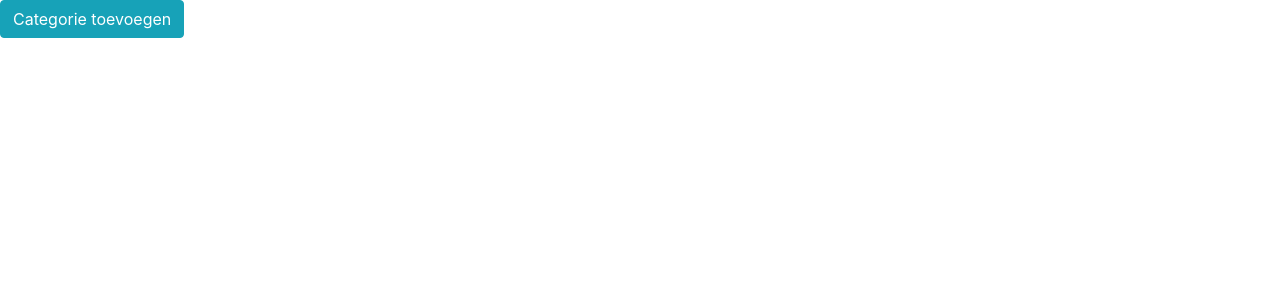
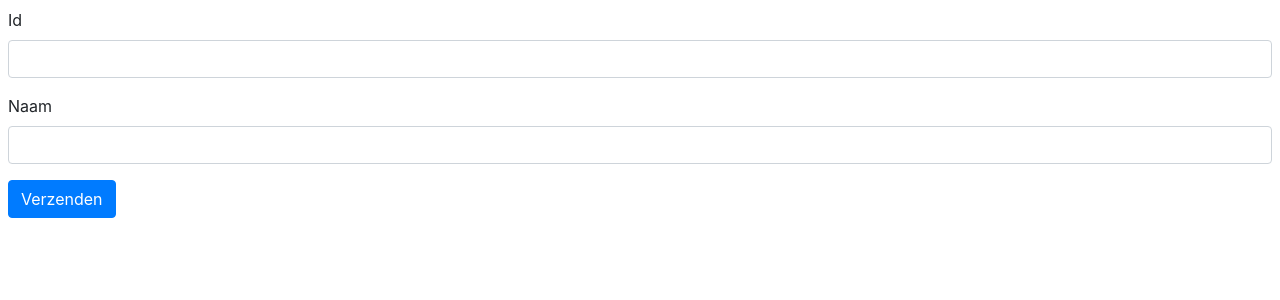
Before and after one commit to Jef-DS/reactjunivoorbeelden, a React (Create React App) app: page / in a window 1280 px wide. Shown: the top 300 px of the page. Built offline with nearby package versions, Linux system fonts and the light colour scheme.

Commit message:
form voorbeeld

```diff
--- a/src/App.js
+++ b/src/App.js
@@ -1,5 +1,7 @@
 import React, { Component } from 'react';
-import CategorieList, { Categorie } from './vb4';
+import {Categorie} from './vb2';
+import InputForm from './vb5';
+
 
 
 class App extends Component {
@@ -20,20 +22,10 @@ class App extends Component {
     const numitems = this.state.categorieen.length;
 
     this.setState({ categorieen: this.state.categorieen.concat(App.categorieen[numitems]) });
-    //dit werkt niet meer omdat this.state.categorieen nog niet is aangepast.
-    if (this.state.categorieen.length === App.categorieen.length){
-     this.setState({enabled: false});
-    }
-    //dit werkt, maar dat is niet altijd het geval. Tweemaal de state aanpassen in 1 functie
-    //is ook een antipattern
-    //if (numitems === App.categorieen.length-1){
-    //  this.setState({enabled: false});
-    //}
-    //Dit is de beste oplossing
-    //this.setState({
-    //  categorieen: this.state.categorieen.concat(App.categorieen[numitems]),
-    //  enabled: numitems < App.categorieen.length-1
-    // });
+    this.setState({
+     categorieen: this.state.categorieen.concat(App.categorieen[numitems]),
+     enabled: numitems < App.categorieen.length-1
+    });
   }
   componentDidMount() {
     console.log("App is geladen");
@@ -47,7 +39,7 @@ class App extends Component {
   render() {
 
     return (
-      <CategorieList categorieen={this.state.categorieen} handler={this.aanpassen} buttonEnabled={this.state.enabled} />
+      <InputForm />
     );
   }
 }
--- a/src/vb4.js
+++ b/src/vb4.js
@@ -24,16 +24,13 @@ class CategorieLijst extends Component {
         return (
             <div className="row">
                 <div className="col-4">
-                    {/* Het onClick attribuut van JSX komt overeen met onClick van het DOM */}
                     <button className="btn btn-info"
                             onClick={this.props.handler}
                             disabled={!this.props.buttonEnabled}>Categorie toevoegen</button>
                 </div>
                 <dl className="col-8 list-group">
                     {this.props.categorieen.map(item => {
-                        // in een lijst moet elk item een unieke key hebben.
                         return <CategorieItem key={item.id} categorieId={item.id} categorieNaam={item.naam} />
-                        //return <CategorieItem categorieId={item.id} categorieNaam={item.naam} />
                     })}
                 </dl>
             </div>
--- /dev/null
+++ b/src/vb5.js
@@ -0,0 +1,48 @@
+import React, { Component } from 'react';
+export default class InputForm extends Component {
+    constructor(props) {
+        super(props);
+        //aangezien de tekst kan veranderen, behoort die in 'state'
+        this.state = {
+            id: "",
+            naam: ""
+        }
+    }
+    componentDidMount() {
+        console.log("InputForm is geladen");
+    }
+    componentWillUnmount() {
+        console.log("InputForm wordt ontladen");
+    }
+    componentDidUpdate() {
+        console.log("InputForm is geüpdated");
+    }
+
+    // (1) arrow functie zodat we 'this' niet moeten koppelen
+    // (2) we maken gebruik van de 'name'-property om de waarde op de juiste key te koppelen
+    handleChange = (event) => {
+        this.setState({ [event.target.name]: event.target.value });
+    }
+    render() {
+        return (
+            <form className="m-2">
+                <div className="form-group">
+                    <label htmlFor="id">Id</label>
+                    { /* handleChange verandert de state zodat de value aangepast wordt */}
+                    <input type="text" onChange={this.handleChange}
+                        className="form-control"
+                        id="id" name="id"
+                        value={this.state.id} />
+                </div>
+                <div className="form-group">
+                    <label htmlFor="naam">Naam</label>
+                    <input type="text" onChange={this.handleChange}
+                        className="form-control"
+                        id="naam" name="naam"
+                        value={this.state.naam} />
+                </div>
+                <input type="button" className="btn btn-primary" value="Verzenden" />
+            </form>
+        );
+    }
+}
```
